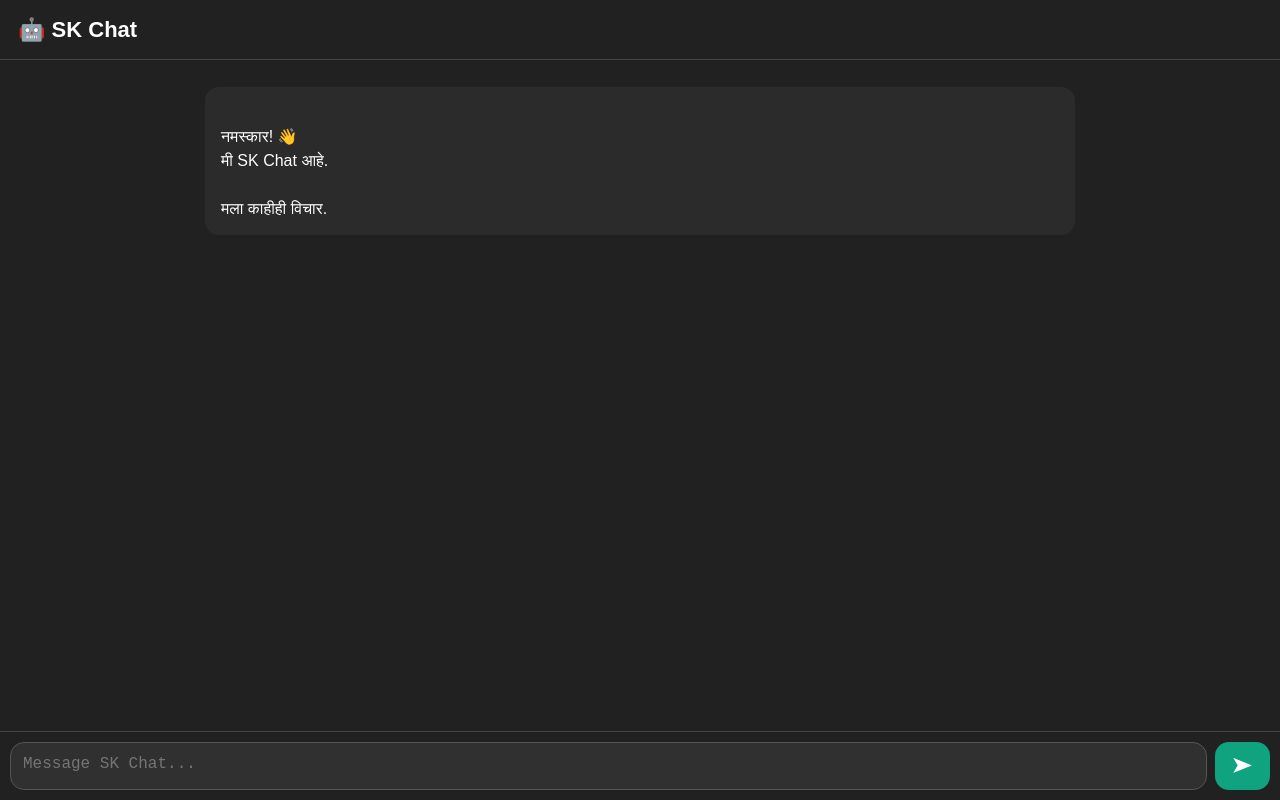
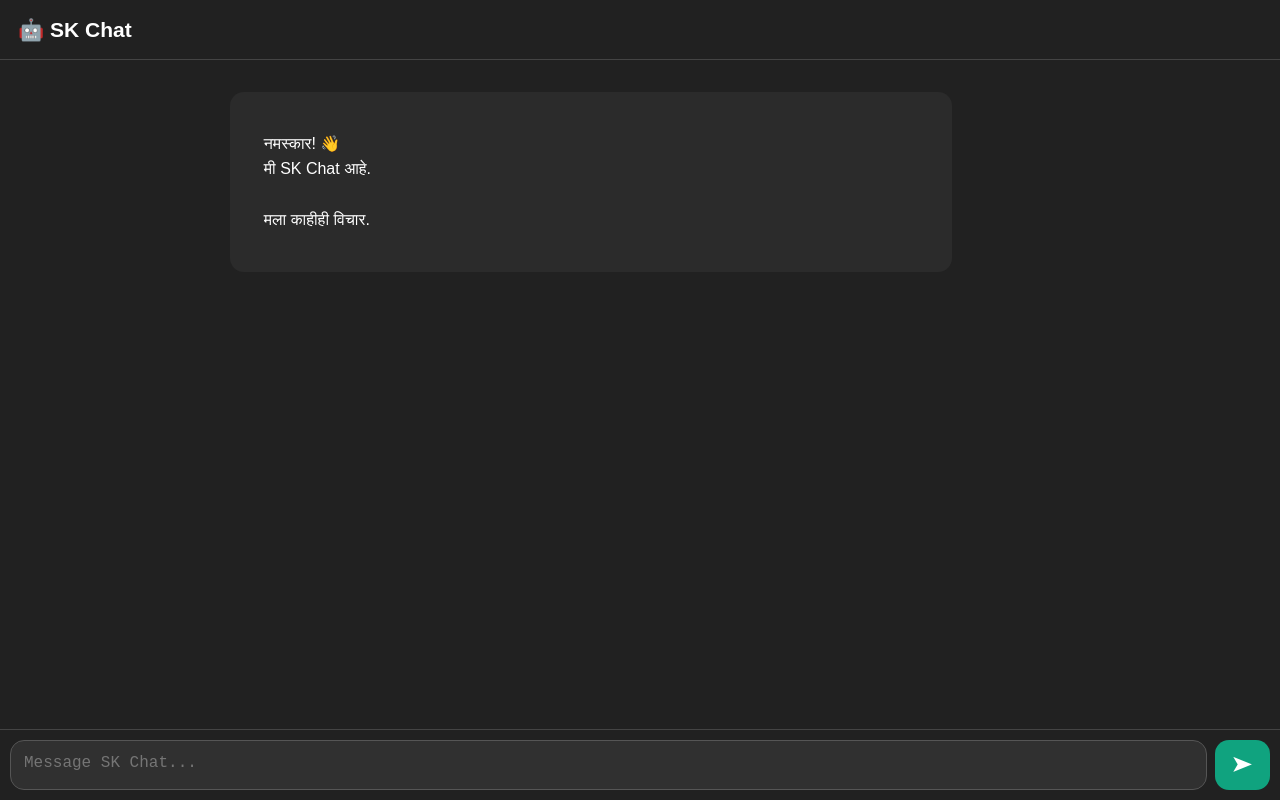
Before and after one commit to sharankalshetti161-code/Chat---sk-, a website: page index.html in a window 1280 px wide. Drawn offline with Linux system fonts and the light colour scheme.

Commit message:
Refactor HTML and JavaScript for improved structure

```diff
--- a/index.html
+++ b/index.html
@@ -2,18 +2,16 @@
 <html lang="mr">
 <head>
 <meta charset="UTF-8">
-<meta name="viewport" content="width=device-width, initial-scale=1.0">
+<meta name="viewport" content="width=device-width,initial-scale=1.0">
 <title>SK Chat</title>
 
 <style>
-*{
-  box-sizing:border-box;
-}
+*{box-sizing:border-box}
 
 body{
   margin:0;
   background:#212121;
-  color:white;
+  color:#fff;
   font-family:Arial,sans-serif;
 }
 
@@ -22,32 +20,33 @@ header{
   display:flex;
   align-items:center;
   padding:0 18px;
-  font-size:22px;
+  border-bottom:1px solid #444;
+  font-size:21px;
   font-weight:bold;
-  border-bottom:1px solid #444;
 }
 
 #chat{
-  padding:15px;
-  padding-bottom:90px;
-  max-width:900px;
+  max-width:850px;
   margin:auto;
+  padding:20px 15px 100px;
 }
 
 .msg{
-  padding:14px 16px;
+  padding:13px 16px;
   margin:12px 0;
   border-radius:14px;
+  line-height:1.6;
   white-space:pre-wrap;
-  line-height:1.5;
 }
 
 .user{
   background:#343541;
+  margin-left:12%;
 }
 
 .bot{
   background:#2b2b2b;
+  margin-right:12%;
 }
 
 .box{
@@ -64,13 +63,13 @@ header{
 
 textarea{
   flex:1;
-  height:48px;
+  height:50px;
   resize:none;
+  border:1px solid #555;
   border-radius:14px;
-  border:1px solid #555;
   background:#303030;
   color:white;
-  padding:12px;
+  padding:13px;
   font-size:16px;
   outline:none;
 }
@@ -95,14 +94,12 @@ button:active{
 <header>🤖 SK Chat</header>
 
 <div id="chat">
-
   <div class="msg bot">
     नमस्कार! 👋
     मी SK Chat आहे.
 
     मला काहीही विचार.
   </div>
-
 </div>
 
 <div class="box">
@@ -120,20 +117,20 @@ placeholder="Message SK Chat..."
 
 async function send(){
 
-const input = document.getElementById("input");
-const text = input.value.trim();
+  const input=document.getElementById("input");
+  const text=input.value.trim();
 
   if(!text) return;
 
   addMessage(text,"user");
 
-input.value = "";
+  input.value="";
 
-const loading = addMessage("विचार करत आहे...","bot");
+  const loading=addMessage("विचार करत आहे...","bot");
 
   try{
 
-const response = await fetch(
+    const response=await fetch(
       "https://chat-sk.onrender.com/chat",
       {
         method:"POST",
@@ -150,13 +147,14 @@ if(!response.ok){
       throw new Error("Server error");
     }
 
-const data = await response.json();
+    const data=await response.json();
 
-loading.textContent = data.reply || "उत्तर मिळाले नाही.";
+    loading.textContent=
+      data.reply || "उत्तर मिळाले नाही.";
 
   }catch(error){
 
-loading.textContent =
+    loading.textContent=
       "Server शी connection होत नाही. पुन्हा प्रयत्न कर.";
 
   }
@@ -165,13 +163,13 @@ loading.textContent =
 
 function addMessage(text,type){
 
-const chat = document.getElementById("chat");
+  const chat=document.getElementById("chat");
 
-const div = document.createElement("div");
+  const div=document.createElement("div");
 
-div.className = "msg " + type;
+  div.className="msg "+type;
 
-div.textContent = text;
+  div.textContent=text;
 
   chat.appendChild(div);
 
@@ -181,7 +179,6 @@ document.body.scrollHeight
   );
 
   return div;
-
 }
 
 document
@@ -190,7 +187,7 @@ document
   "keydown",
   function(e){
 
-if(e.key === "Enter" && !e.shiftKey){
+    if(e.key==="Enter" && !e.shiftKey){
 
       e.preventDefault();
 
@@ -198,7 +195,8 @@ send();
 
     }
 
-});
+  }
+);
 
 </script>
 
```
Lines whose indentation alone changed are shown as unchanged.
